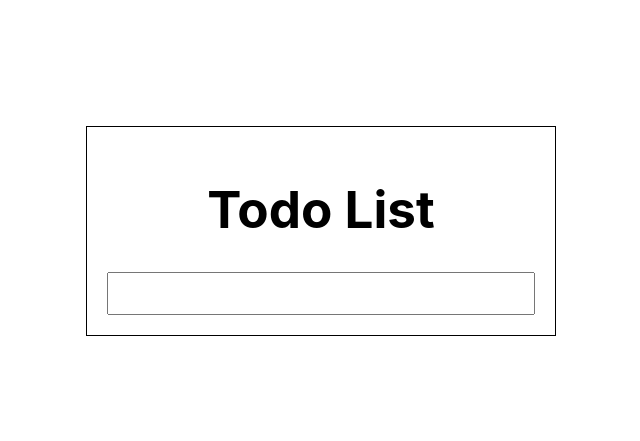
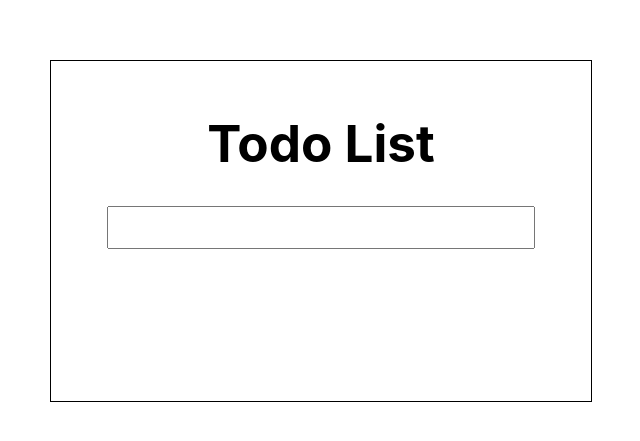
Before and after one commit to jatempa/todo-app, a Vue app: page / in a window 1280 px wide. Shown: the part 169-610 px from the top of the page, without its empty margins (319-959 px from the left). Built offline with nearby package versions, Linux system fonts and the light colour scheme.

Commit message:
Define 'width' and 'height' properties

```diff
--- a/src/components/Card.vue
+++ b/src/components/Card.vue
@@ -8,6 +8,8 @@
 .card {
   border: 1px solid black;
   padding: 20px;
+  width: 500px;
   max-width: 500px;
+  min-height: 300px;
 }
 </style>
```
